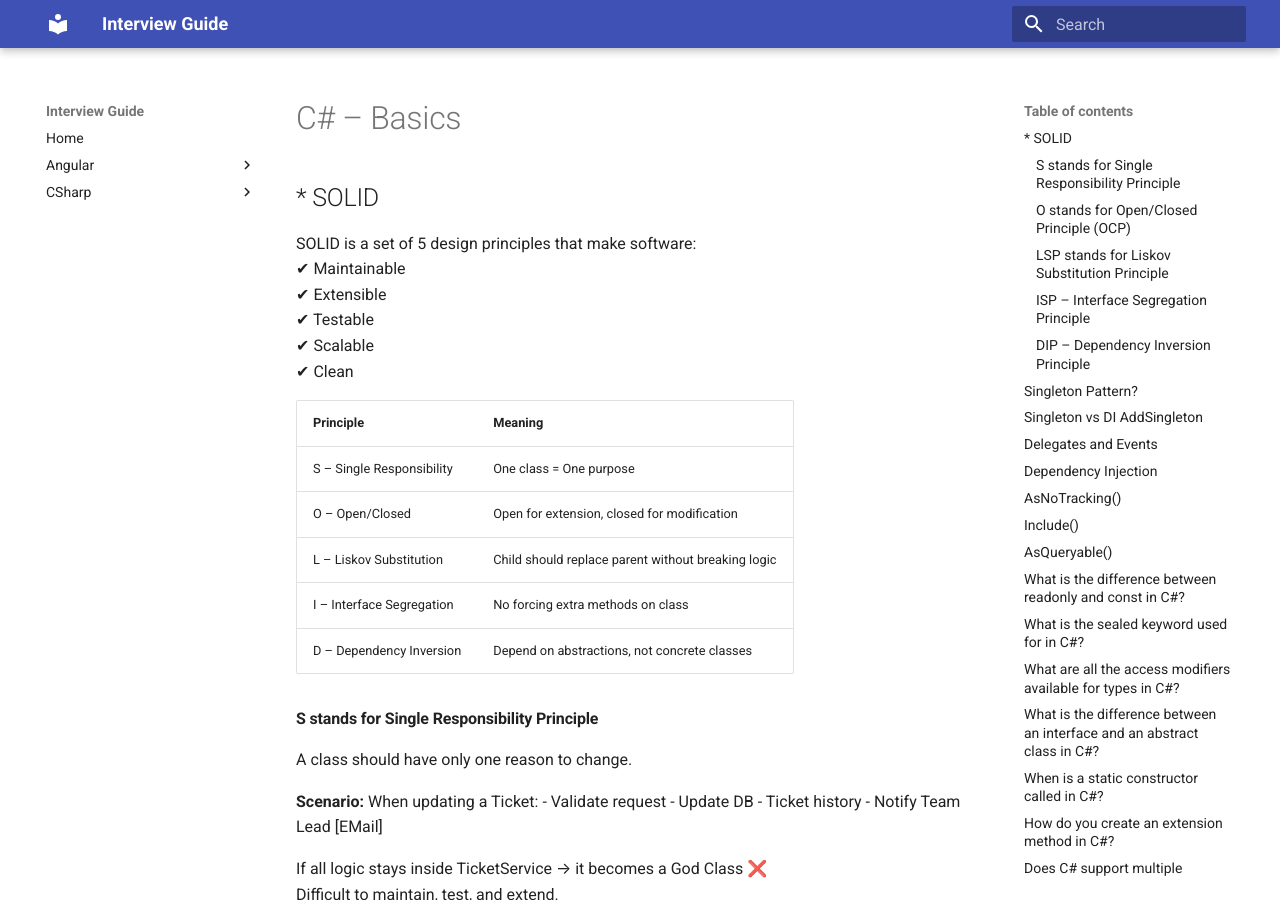
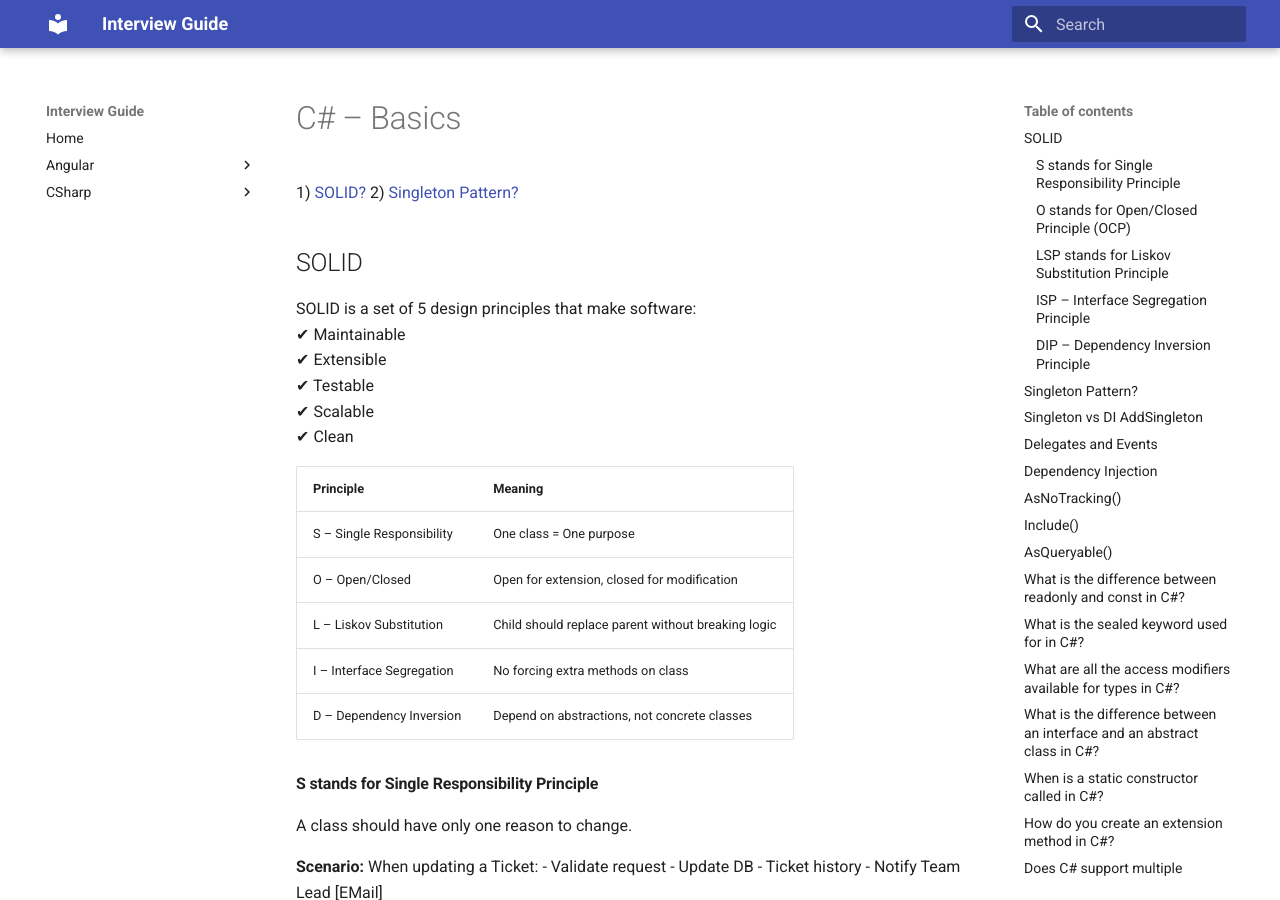
Before and after one commit to subbu-cpu97/Interview-guide, an MkDocs documentation site: the page built from docs/CSharp/csharp-guide.md, in a window 1280 px wide and 900 px high. Built offline with MkDocs 1.6.1 and Material for MkDocs 9.7.7, drawn with Linux system fonts in a browser that asks for light colours.

Commit message:
Add links

```diff
--- a/docs/CSharp/csharp-guide.md
+++ b/docs/CSharp/csharp-guide.md
@@ -1,6 +1,10 @@
 # C# – Basics
 
-## * SOLID
+1) [SOLID?](#solid)
+2) [Singleton Pattern?](#singleton-pattern)
+
+
+## SOLID
 SOLID is a set of 5 design principles that make software:
 ✔ Maintainable
 ✔ Extensible
```
